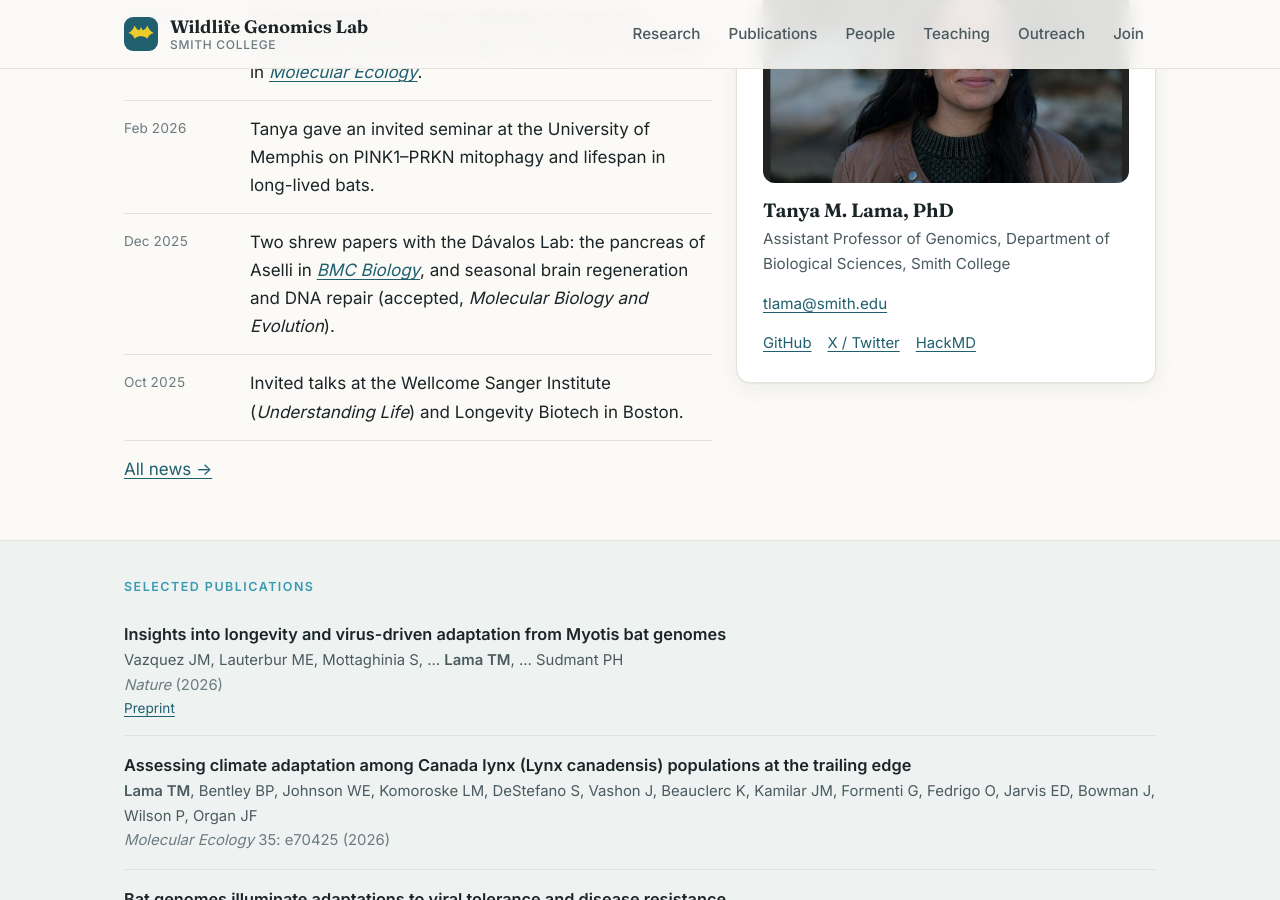
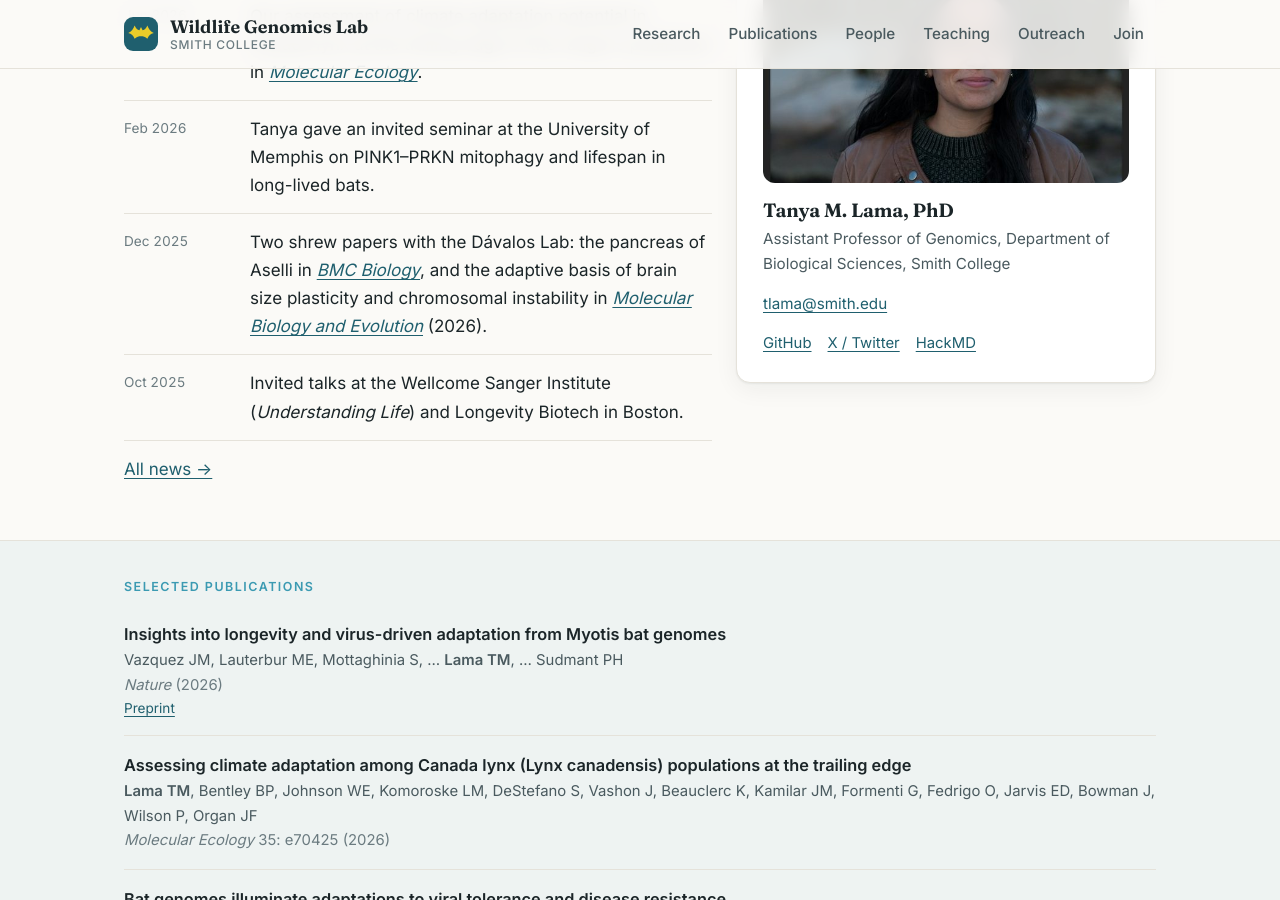
Before and after one commit to tanyalama/tanyalama.github.io, a Jekyll site: the page built from index.html, in a window 1280 px wide and 900 px high, scrolled down 1418 px. Built offline with Jekyll 4.4.1, drawn with Linux system fonts in a browser that asks for light colours.

Commit message:
Add MBE 2026 shrew paper (doi:10.1093/molbev/msag006)

```diff
--- a/_data/news.yml
+++ b/_data/news.yml
@@ -8,7 +8,7 @@
 - date: 2026-02-01
   text: "Tanya gave an invited seminar at the University of Memphis on PINK1–PRKN mitophagy and lifespan in long-lived bats."
 - date: 2025-12-01
-  text: "Two shrew papers with the Dávalos Lab: the pancreas of Aselli in [*BMC Biology*](https://doi.org/10.1186/s12915-025-02420-7), and seasonal brain regeneration and DNA repair (accepted, *Molecular Biology and Evolution*)."
+  text: "Two shrew papers with the Dávalos Lab: the pancreas of Aselli in [*BMC Biology*](https://doi.org/10.1186/s12915-025-02420-7), and the adaptive basis of brain size plasticity and chromosomal instability in [*Molecular Biology and Evolution*](https://doi.org/10.1093/molbev/msag006) (2026)."
 - date: 2025-10-01
   text: "Invited talks at the Wellcome Sanger Institute (*Understanding Life*) and Longevity Biotech in Boston."
 - date: 2025-06-01
--- a/_data/publications.yml
+++ b/_data/publications.yml
@@ -15,11 +15,12 @@
   year: 2026
   doi: 10.1111/mec.70425
   featured: true
-- title: "Seasonal brain regeneration and chromosome instability are linked to selection on DNA repair in Sorex araneus"
-  authors: "Thomas WR, Lama TM, Moreno Santillán D, Farré M, Baldoni C, … Dávalos LM"
+- title: "Genomic comparisons and the adaptive basis of brain size plasticity and chromosomal instability in the Eurasian common shrew"
+  authors: "Thomas WR, Lama TM, Baldoni C, Marín-Gual L, … Dávalos LM"
   venue: Molecular Biology and Evolution
-  year: 2025
-  status: Accepted
+  details: "43(2): msag006"
+  year: 2026
+  doi: 10.1093/molbev/msag006
 - title: "Immunoglobulin germline reference sequences enable investigations and reveal insights into bat-specific immunity"
   authors: "Reers AB, Zhan S, Pursell T, Reasoner C, Hodges N, Lama TM, Schountz T, Frank HK"
   venue: iScience
--- a/research.md
+++ b/research.md
@@ -23,7 +23,7 @@
 Allometries describe how life history traits scale with body size and with each other, and they are a central question in evolutionary biology. Using publicly available genomes, we first identify the allometric rules that shape lifespan, brain size, and body size. We then focus on the species that defy those expectations. This approach has highlighted:
 
 - **Extreme longevity, cancer resistance, and viral tolerance in bats.** Tanya leads the [Bat1K](https://bat1k.com/) Longevity Project. Our exploratory data-mining identified enhanced mitophagy and mitochondrial maintenance as geroprotective mechanisms that evolved convergently in bat species whose wild lifespans exceed 30 years ([Morales et al. 2025](https://doi.org/10.1038/s41586-024-08471-0); [Vazquez et al. 2026](https://doi.org/10.1038/s41586-026-10932-7)).
-- **Seasonal brain shrinkage and regrowth in the Eurasian common shrew** (*Sorex araneus*), including links to selection on DNA repair and a newly characterized role for the pancreas of Aselli in immunity ([Thomas et al. 2025](https://doi.org/10.1186/s12915-025-02420-7)).
+- **Seasonal brain shrinkage and regrowth in the Eurasian common shrew** (*Sorex araneus*), including the adaptive basis of brain size plasticity and chromosomal instability ([Thomas et al. 2026](https://doi.org/10.1093/molbev/msag006)) and a newly characterized role for the pancreas of Aselli in immunity ([Thomas et al. 2025](https://doi.org/10.1186/s12915-025-02420-7)).
 - **Desert adaptation in the golden spiny mouse** (*Acomys russatus*), a new direction led by M.S. and Honors students in the lab.
 
 ### From genomes to cells
```
